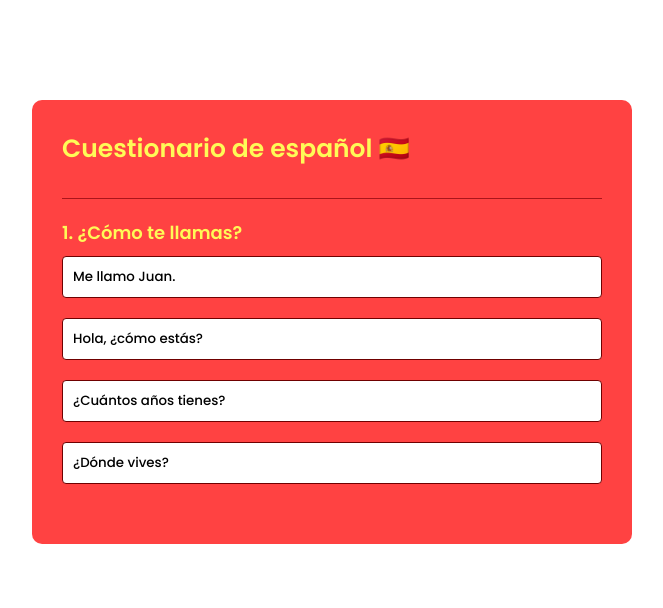
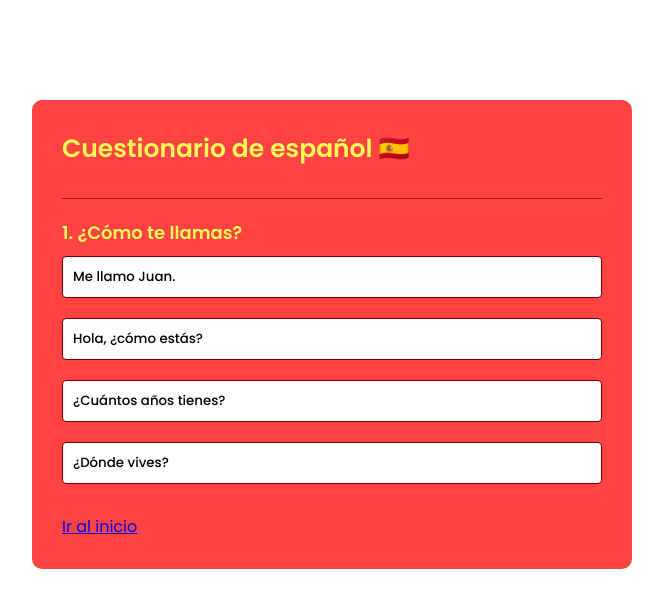
Before and after one commit to trabalhos-etec/quiz-espanhol, a website built with Vite: page index.html in a window 1280 px wide. Shown: the whole page, without its empty margins (308-971 px from the left). Built offline with nearby package versions, Linux system fonts and the light colour scheme.

Commit message:
Update index.html

```diff
--- a/index.html
+++ b/index.html
@@ -27,6 +27,7 @@
       </div>
       <button id='next-btn'>Siguiente</button>
     </div>
+    <a href="https://trabalhos-etec.github.io/menu-quiz-spanish/" class="btn-voltar">Ir al inicio</a>
   </div>
   <script src="./src/main.js"></script>
 </body>
```
